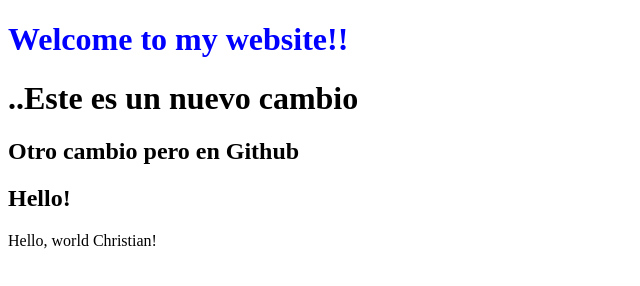
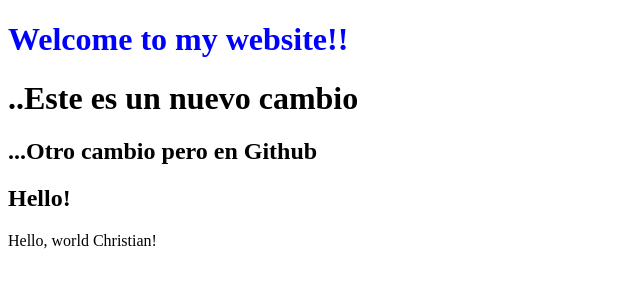
Before and after one commit to chrasc/hello, a plain HTML site: page index.html in a window 1280 px wide. Shown: the whole page, without its empty margins (0-640 px from the left). Drawn offline with Linux system fonts and the light colour scheme.

Commit message:
mas cambios

```diff
--- a/index.html
+++ b/index.html
@@ -6,7 +6,7 @@
     <body>
         <h1 style="color:blue;">Welcome to my website!!</h1>
         <h1>..Este es un nuevo cambio</h1>
-        <h2>Otro cambio pero en Github</h2>
+        <h2>...Otro cambio pero en Github</h2>
         <h2>Hello!</h2>
         Hello, world Christian!
     </body>
```
